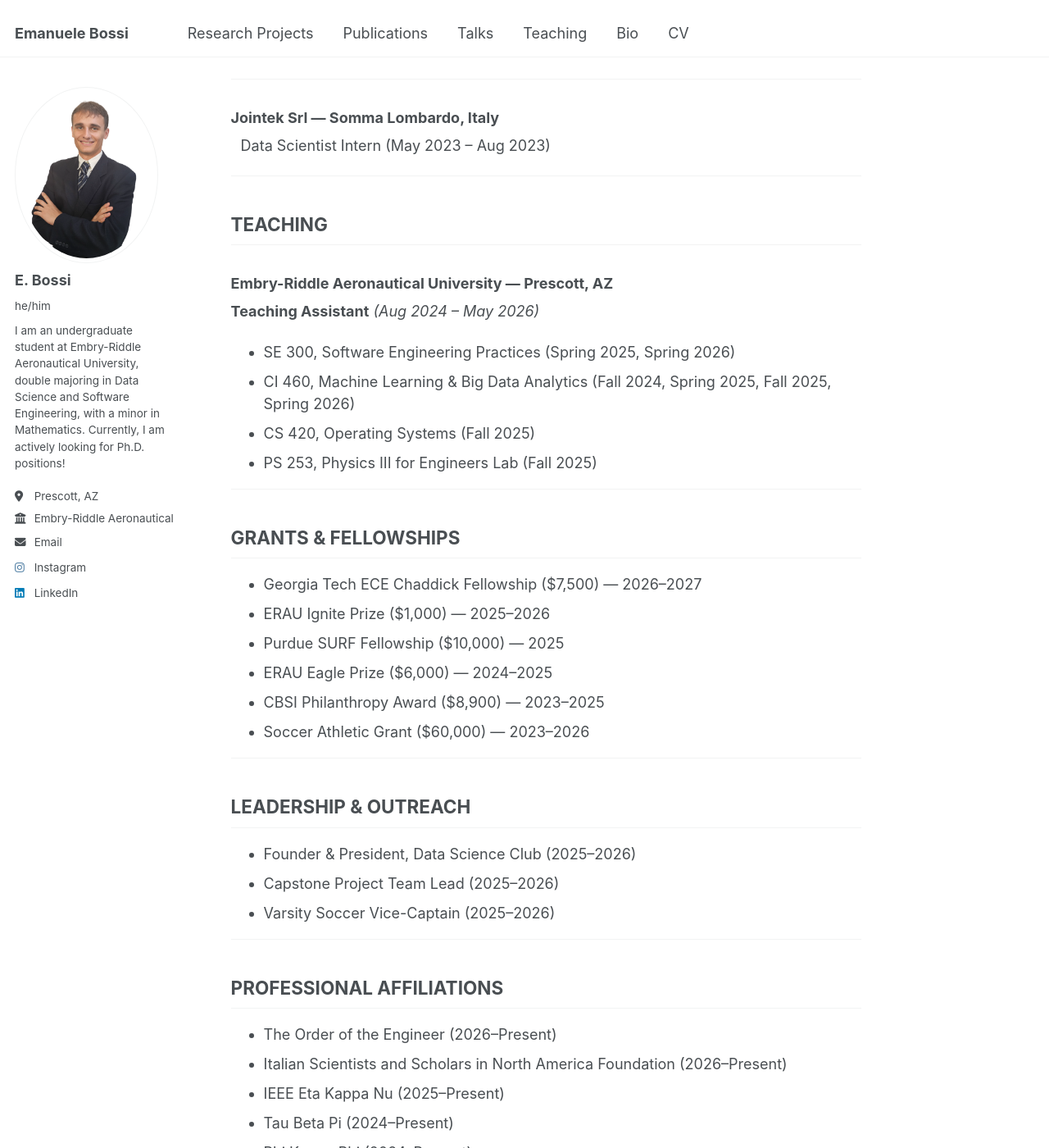
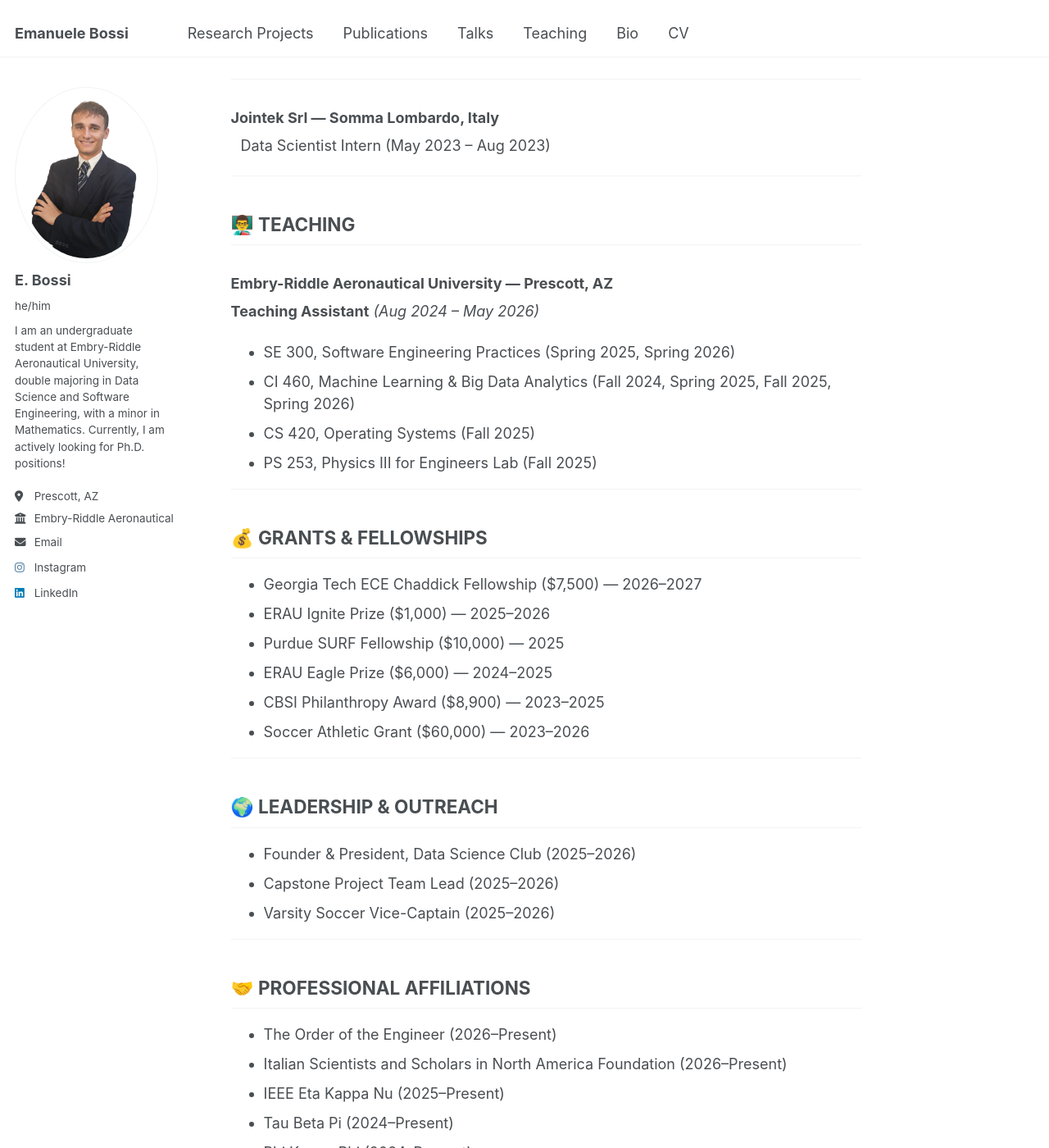
Before and after one commit to bossiemanuele/bossiemanuele.github.io, a Jekyll site: the page built from _pages/cv.md, in a window 1280 px wide and 1400 px high, scrolled down 3780 px. Shown: the whole window at 82% size. Built offline with Jekyll 4.4.1, drawn with Linux system fonts in a browser that asks for light colours; some of the changed text lies outside the part shown.

Commit message:
Update cv.md

```diff
--- a/_pages/cv.md
+++ b/_pages/cv.md
@@ -77,7 +77,7 @@
 
 ---
 
-## EDUCATION
+## 🎓 EDUCATION
 
 **Georgia Institute of Technology**, Atlanta, GA
 **Ph.D., Machine Learning** — *Expected 2030*
@@ -99,7 +99,7 @@
 
 ---
 
-## HONORS & AWARDS
+## 🏆 HONORS & AWARDS
 
 - Chancellor’s Award, Embry-Riddle Aeronautical University — 2026
 - Top Scholar Award, Phi Kappa Phi — 2026
@@ -108,7 +108,7 @@
 
 ---
 
-## RESEARCH EXPERIENCE
+## 🔬 RESEARCH EXPERIENCE
 
 ### Embry-Riddle Aeronautical University — Prescott, AZ
 **Undergraduate Research Assistant** *(Aug 2024 – May 2026)*
@@ -155,7 +155,7 @@
 
 ---
 
-## PUBLICATIONS
+## 📄 PUBLICATIONS
 
 ### **2026**
 
@@ -185,7 +185,7 @@
 
 ---
 
-## PRESENTATIONS & INVITED TALKS
+## 🎤 PRESENTATIONS & INVITED TALKS
 
 - *Uncovering Direct Influence Networks of Takeoff Weight: Network Science and Information Theoretic Approach*, AIAA SciTech 2026 Forum. Oral Presentation. Orlando, FL, January 2026.
 - *The Future Is Now: How AI Is Reshaping Our World*, ERAU AI Summit. Invited Speaker, Panel Session. Prescott, AZ, November 2025.
@@ -199,7 +199,7 @@
 
 ---
 
-## PROFESSIONAL EXPERIENCE
+## 💼 PROFESSIONAL EXPERIENCE
 
 ### True Course Simulations — Prescott, AZ
 <span style="margin-left: 12px; display: inline-block;">
@@ -215,7 +215,7 @@
 
 ---
 
-## TEACHING
+## 👨‍🏫 TEACHING
 
 ### Embry-Riddle Aeronautical University — Prescott, AZ
 **Teaching Assistant** *(Aug 2024 – May 2026)*
@@ -227,7 +227,7 @@
 
 ---
 
-## GRANTS & FELLOWSHIPS
+## 💰 GRANTS & FELLOWSHIPS
 
 - Georgia Tech ECE Chaddick Fellowship ($7,500) — 2026–2027
 - ERAU Ignite Prize ($1,000) — 2025–2026
@@ -238,7 +238,7 @@
 
 ---
 
-## LEADERSHIP & OUTREACH
+## 🌍 LEADERSHIP & OUTREACH
 
 - Founder & President, Data Science Club (2025–2026)
 - Capstone Project Team Lead (2025–2026)
@@ -246,7 +246,7 @@
 
 ---
 
-## PROFESSIONAL AFFILIATIONS
+## 🤝 PROFESSIONAL AFFILIATIONS
 
 - The Order of the Engineer (2026–Present)
 - Italian Scientists and Scholars in North America Foundation (2026–Present)
```
